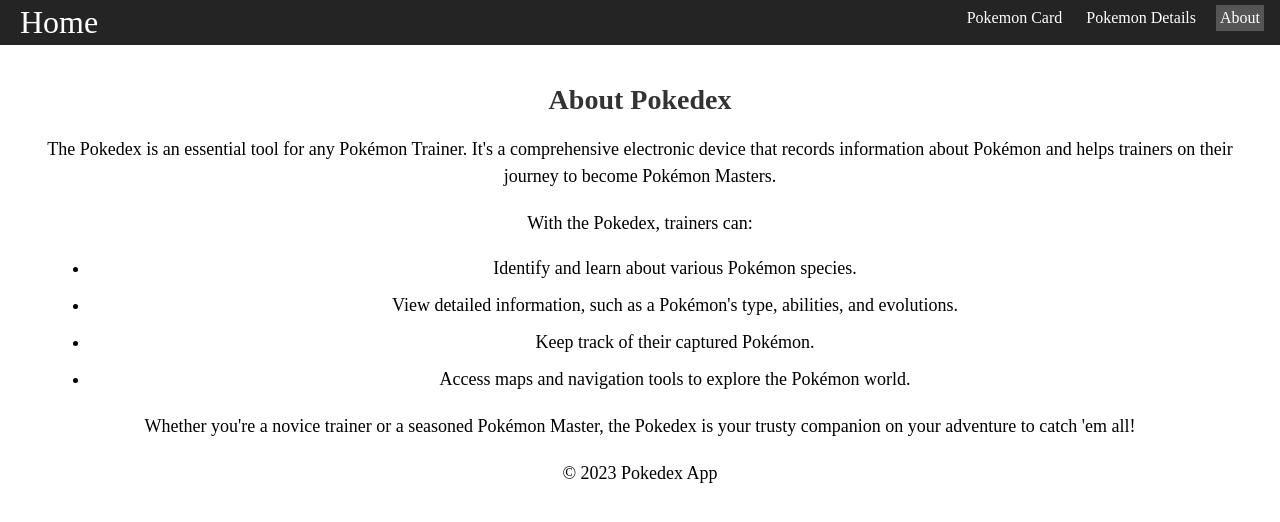
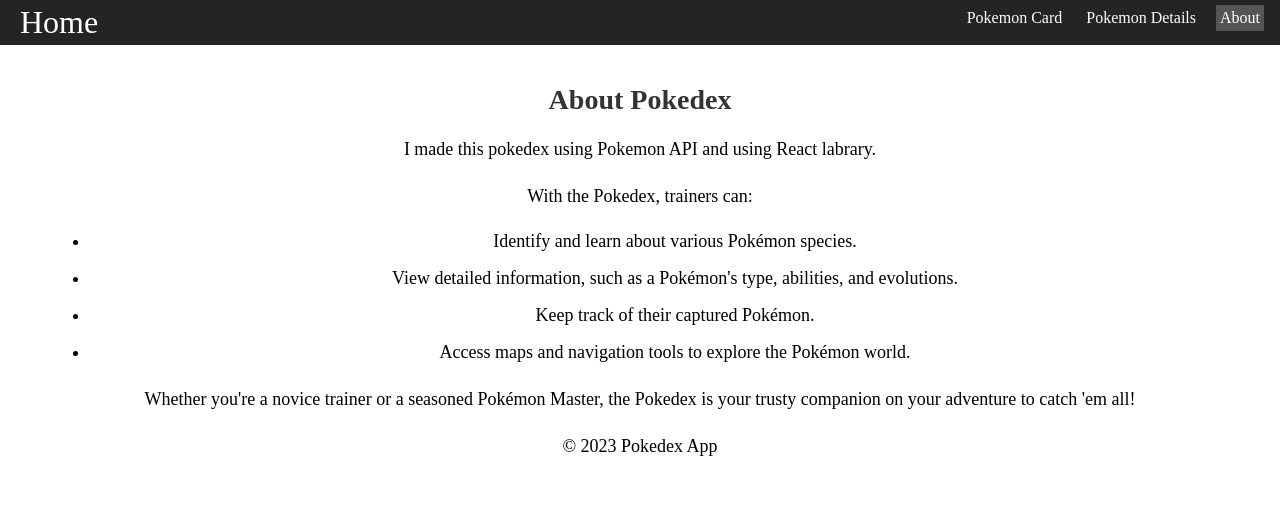
Before and after one commit to mouadelfaiz/First-React-Project, a React (Vite) app: page /about in a window 1280 px wide. Shown: the top 522 px of the page. Built offline with nearby package versions, Linux system fonts and the light colour scheme.

Commit message:
small changes

```diff
--- a/src/Pages/AboutPage.jsx
+++ b/src/Pages/AboutPage.jsx
@@ -7,9 +7,7 @@
     <div className="about-page">
       <h1>About Pokedex</h1>
       <p>
-        The Pokedex is an essential tool for any Pokémon Trainer. It's a
-        comprehensive electronic device that records information about
-        Pokémon and helps trainers on their journey to become Pokémon Masters.
+        I made this pokedex using Pokemon API and using React labrary.
       </p>
       <p>
         With the Pokedex, trainers can:
--- a/src/components/PokeCard.jsx
+++ b/src/components/PokeCard.jsx
@@ -5,7 +5,6 @@
   const [pokemonData, setPokemonData] = useState(null);
 
   useEffect(() => {
-    // Fetch data for the specified Pokémon using the Pokémon API
     fetch(`https://pokeapi.co/api/v2/pokemon/${pokemonId}`)
       .then((response) => response.json())
       .then((data) => setPokemonData(data));
```
